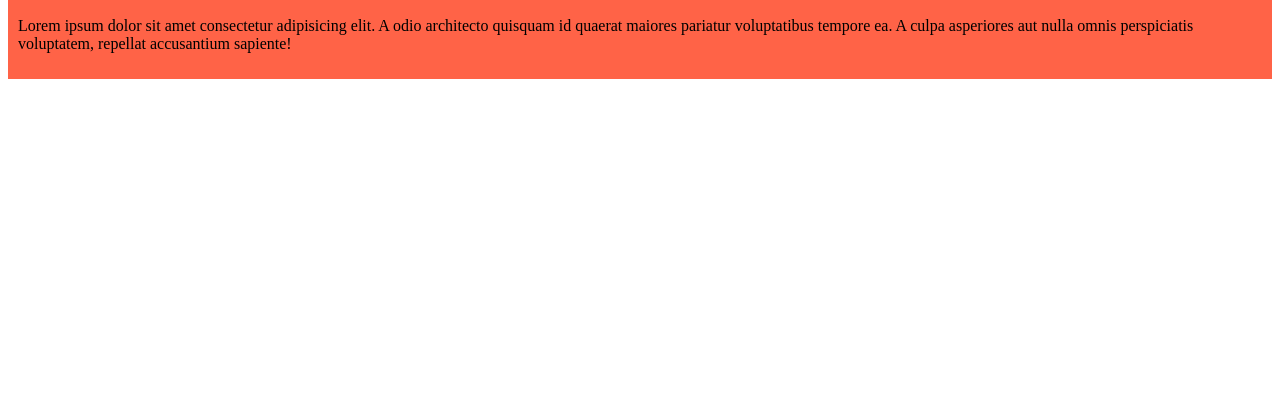
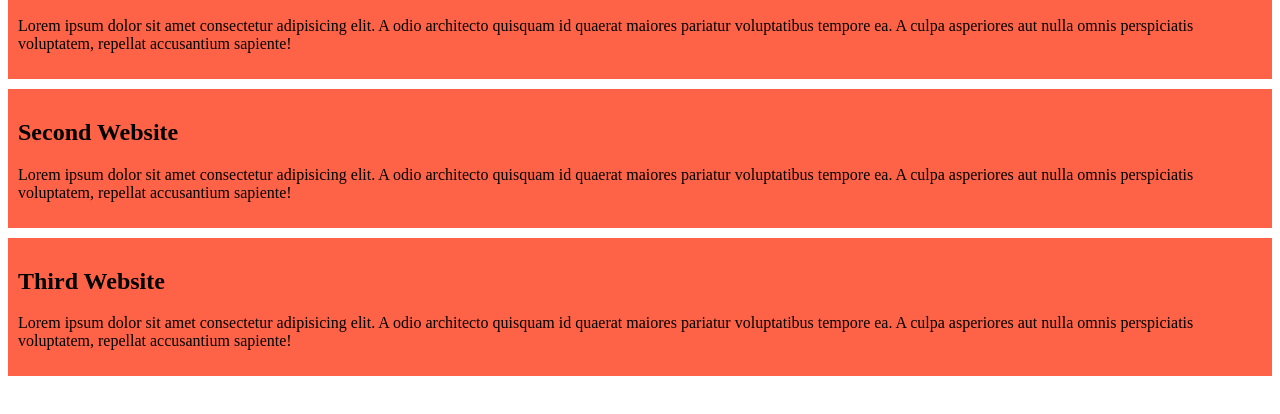
Before and after one commit to tayebidev/first-website, a plain HTML site: page index.html in a window 1280 px wide. Shown: the part 68-482 px from the top of the page. Drawn offline with Linux system fonts and the light colour scheme.

Commit message:
added the second and third blog

```diff
--- a/index.html
+++ b/index.html
@@ -11,5 +11,15 @@
         <h2>First Website</h2>
         <p>Lorem ipsum dolor sit amet consectetur adipisicing elit. A odio architecto quisquam id quaerat maiores pariatur voluptatibus tempore ea. A culpa asperiores aut nulla omnis perspiciatis voluptatem, repellat accusantium sapiente!</p>
     </div>
+    <div>
+        <h2>Second Website</h2>
+        <p>Lorem ipsum dolor sit amet consectetur adipisicing elit. A odio architecto quisquam id quaerat maiores pariatur voluptatibus tempore ea. A culpa asperiores aut nulla omnis perspiciatis voluptatem, repellat accusantium sapiente!</p>
+    </div>
+    <div>
+        <h2>Third Website</h2>
+        <p>Lorem ipsum dolor sit amet consectetur adipisicing elit. A odio architecto quisquam id quaerat maiores pariatur voluptatibus tempore ea. A culpa asperiores aut nulla omnis perspiciatis voluptatem, repellat accusantium sapiente!</p>
+    </div>
+</body>
+</body>
 </body>
 </html>
--- a/styles/blog.css
+++ b/styles/blog.css
@@ -1,4 +1,6 @@
 div{
     background-color: tomato;
+    margin-bottom: 10px;
     padding: 10px
+
 }
```
